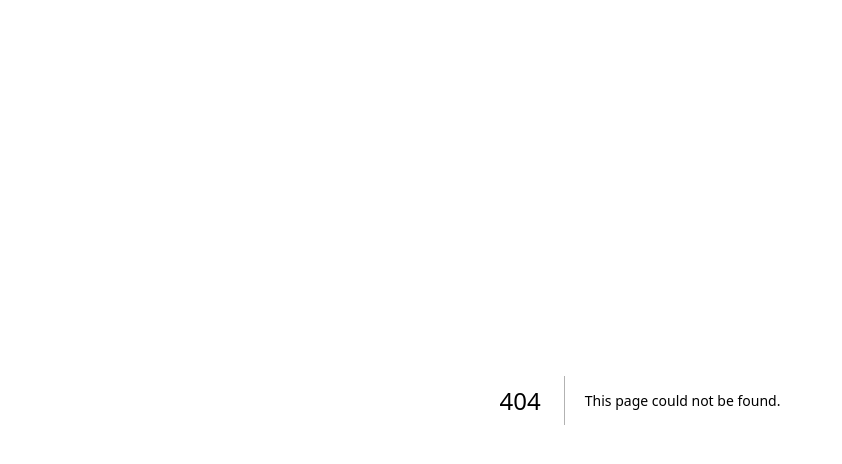
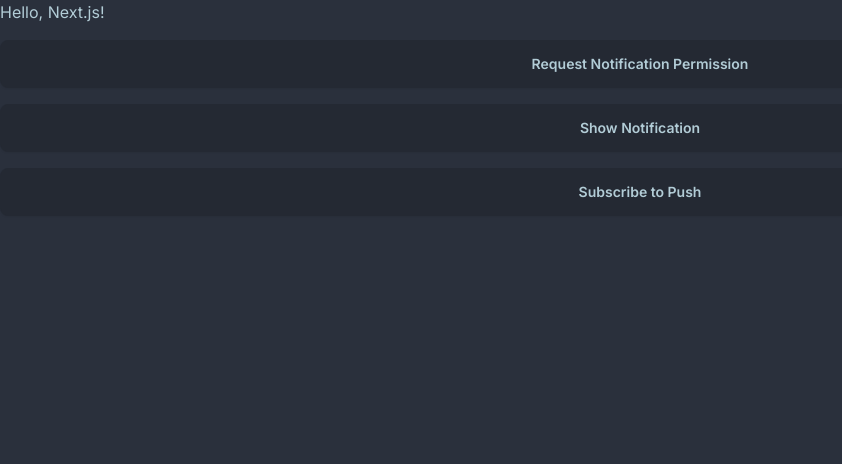
Before and after one commit to behzad-ahmadi/note, a Next.js app: page /notif in a window 1280 px wide. Before the commit this address had no page. Shown: the top 464 px of the page, without its empty margins (0-842 px from the left). Built offline with nearby package versions, Linux system fonts and the light colour scheme.

Commit message:
added test notif rout

```diff
--- /dev/null
+++ b/app/notif/page.tsx
@@ -0,0 +1,99 @@
+'use client'
+
+import { useEffect } from 'react'
+
+const Home = () => {
+  useEffect(() => {
+    if ('serviceWorker' in navigator && 'PushManager' in window) {
+      navigator.serviceWorker
+        .register('/sw.js')
+        .then(registration => {
+          console.log(
+            'Service Worker registered with scope:',
+            registration.scope
+          )
+        })
+        .catch(error => {
+          console.error('Service Worker registration failed:', error)
+        })
+    }
+  }, [])
+
+  const requestNotificationPermission = () => {
+    if ('Notification' in window) {
+      Notification.requestPermission()
+        .then(permission => {
+          if (permission === 'granted') {
+            console.log('Notification permission granted.')
+          } else {
+            console.log('Notification permission denied.')
+          }
+        })
+        .catch(error => {
+          console.error('Notification permission request failed:', error)
+        })
+    }
+  }
+
+  const showNotification = () => {
+    if ('serviceWorker' in navigator) {
+      navigator.serviceWorker.ready.then(registration => {
+        const title = 'Hello, Next.js!'
+        const options = {
+          body: 'This is a notification with an image.',
+          icon: '/image.png', // Ensure this image exists in the public folder
+        }
+        registration.showNotification(title, options)
+      })
+    }
+  }
+
+  const subscribeToPush = () => {
+    navigator.serviceWorker.ready.then(registration => {
+      registration.pushManager
+        .subscribe({
+          userVisibleOnly: true,
+          applicationServerKey: urlBase64ToUint8Array('YOUR_PUBLIC_VAPID_KEY'),
+        })
+        .then(subscription => {
+          console.log('User is subscribed:', subscription)
+          // Send subscription to your server to save it
+        })
+        .catch(error => {
+          console.error('Failed to subscribe the user: ', error)
+        })
+    })
+  }
+
+  const urlBase64ToUint8Array = base64String => {
+    const padding = '='.repeat((4 - (base64String.length % 4)) % 4)
+    const base64 = (base64String + padding)
+      .replace(/-/g, '+')
+      .replace(/_/g, '/')
+    const rawData = window.atob(base64)
+    const outputArray = new Uint8Array(rawData.length)
+    for (let i = 0; i < rawData.length; ++i) {
+      outputArray[i] = rawData.charCodeAt(i)
+    }
+    return outputArray
+  }
+
+  return (
+    <div>
+      <div className='flex flex-col gap-4'>
+        <h1>Hello, Next.js!</h1>
+        <button className='btn' onClick={requestNotificationPermission}>
+          Request Notification Permission
+        </button>
+        <button className='btn' onClick={showNotification}>
+          Show Notification
+        </button>
+        <button className='btn' onClick={subscribeToPush}>
+          Subscribe to Push
+        </button>
+      </div>
+    </div>
+  )
+}
+
+export default Home
--- a/app/page.tsx
+++ b/app/page.tsx
@@ -4,7 +4,7 @@ import Notif from '@/app/ui/notif'
 export default function Home() {
   return (
     <div>
-      <Notes />
+      {/* <Notes /> */}s
       <Notif />
     </div>
   )
```
Also changed, not shown: public/sw.js (+32 -13 lines).
